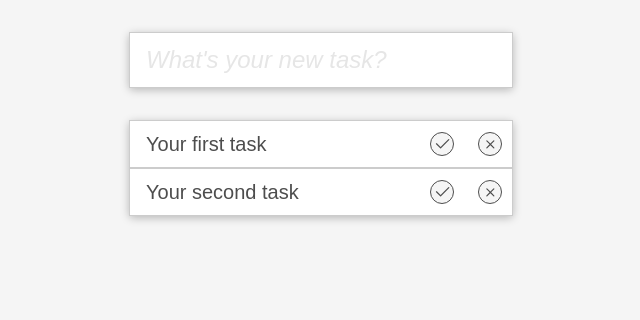
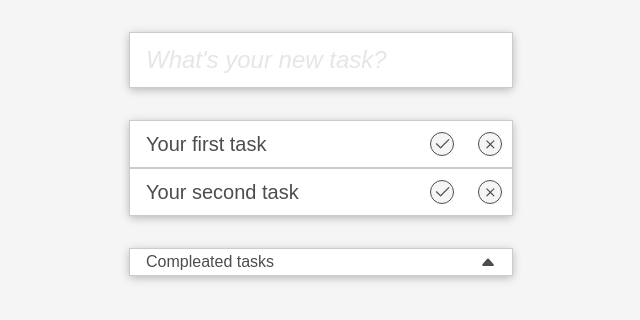
Before and after one commit to happy531/To-do-list, a React (Create React App) app: page / in a window 1280 px wide. Shown: the top 320 px of the page, without its empty margins (319-959 px from the left). Built offline with nearby package versions, Linux system fonts and the light colour scheme.

Commit message:
add compleated tasks form

```diff
--- a/src/App.js
+++ b/src/App.js
@@ -1,11 +1,17 @@
 import { useState, Fragment } from "react";
-import NewTask from "./components/Tasks/NewTask";
-import TasksList from "./components/Tasks/TasksList";
+import CompleatedTaskStorage from "./components/Tasks/CompleatedTask/CompleatedTaskStorage";
+import NewTask from "./components/Tasks/NewTask/NewTask";
+import TasksList from "./components/Tasks/TasksList/TasksList";
 
 function App() {
   const [tasks, setTasks] = useState([
     { id: Math.random().toString(), text: "Your first task" },
     { id: Math.random().toString(), text: "Your second task" },
+  ]);
+
+  const [compleatedTasks, setCompleatedTasks] = useState([
+    { id: Math.random().toString(), text: "Your first compleated task" },
+    { id: Math.random().toString(), text: "Your second compleated task" },
   ]);
 
   const addNewTaskHandler = (text) => {
@@ -23,6 +29,7 @@ function App() {
     <Fragment>
       <NewTask onAddNewTask={addNewTaskHandler} />
       <TasksList onRemoveTask={removeTaskHandler} tasks={tasks} />
+      <CompleatedTaskStorage />
     </Fragment>
   );
 }
--- /dev/null
+++ b/src/components/Tasks/CompleatedTask/CompleatedTaskStorage.js
@@ -0,0 +1,24 @@
+import Card from "../../UI/Card/Card";
+import classes from "./CompleatedTaskStorage.module.css";
+
+const CompleatedTaskStorage = (props) => {
+  return (
+    <Card className={classes.storage}>
+      <div>
+        <p>Compleated tasks</p>
+        <svg
+          xmlns="http://www.w3.org/2000/svg"
+          width="16"
+          height="16"
+          fill="currentColor"
+          className="bi bi-caret-up-fill"
+          viewBox="0 0 16 16"
+        >
+          <path d="m7.247 4.86-4.796 5.481c-.566.647-.106 1.659.753 1.659h9.592a1 1 0 0 0 .753-1.659l-4.796-5.48a1 1 0 0 0-1.506 0z" />
+        </svg>
+      </div>
+    </Card>
+  );
+};
+
+export default CompleatedTaskStorage;
--- /dev/null
+++ b/src/components/Tasks/CompleatedTask/CompleatedTaskStorage.module.css
@@ -0,0 +1,26 @@
+.storage {
+  margin: 0 auto;
+  width: 90%;
+  height: 3.5vh;
+}
+
+@media (orientation: landscape) {
+  .storage {
+    max-width: 30vw;
+  }
+}
+
+.storage div {
+  display: flex;
+  justify-content: space-between;
+  align-items: center;
+  color: #4d4d4d;
+  font: inherit;
+  font-size: 2vh;
+  width: 100%;
+  height: 100%;
+  padding: 0.5rem 1rem 0.5rem 1rem;
+  border: 1px solid #ccc;
+  text-align: left;
+  line-height: 100%;
+}
--- a/src/components/Tasks/NewTask.js
+++ b/src/components/Tasks/NewTask/NewTask.js
@@ -1,5 +1,5 @@
 import { useState, useRef } from "react";
-import Card from "../UI/Card/Card";
+import Card from "../../UI/Card/Card";
 import classes from "./NewTask.module.css";
 
 const NewTask = (props) => {
--- a/src/components/Tasks/NewTask.module.css
+++ b/src/components/Tasks/NewTask/NewTask.module.css
@@ -2,7 +2,12 @@
   margin: 2rem auto;
   width: 90%;
   height: 7vh;
-  max-width: 30vw;
+}
+
+@media (orientation: landscape) {
+  .input {
+    max-width: 30vw;
+  }
 }
 
 .input form {
--- a/src/components/Tasks/Task.js
+++ b/src/components/Tasks/TasksList/Task.js
@@ -1,5 +1,5 @@
-import TaskDoneButton from "../UI/Buttons/TaskDoneButton";
-import TaskRemoveButton from "../UI/Buttons/TaskRemoveButton";
+import TaskDoneButton from "../../UI/Buttons/TaskDoneButton";
+import TaskRemoveButton from "../../UI/Buttons/TaskRemoveButton";
 
 const Task = (props) => {
   const removeTaskHandler = () => {
--- a/src/components/Tasks/TasksList.js
+++ b/src/components/Tasks/TasksList/TasksList.js
@@ -1,5 +1,5 @@
 import Task from "./Task";
-import Card from "../UI/Card/Card";
+import Card from "../../UI/Card/Card";
 import classes from "./TasksList.module.css";
 
 const TasksList = (props) => {
--- a/src/components/Tasks/TasksList.module.css
+++ b/src/components/Tasks/TasksList/TasksList.module.css
@@ -1,7 +1,7 @@
 .tasks {
   margin: 2rem auto;
   width: 90%;
-  max-width: 30vw;
+  /* max-width: 30vw; */
 }
 
 .tasks ul {
@@ -15,7 +15,7 @@
   align-items: center;
   width: 100%;
   height: 6vh;
-  max-width: 30vw;
+  /* max-width: 30vw; */
   font-size: 2.5vh;
   color: #4d4d4d;
   padding: 0.5rem 0.6rem 0.5rem 1rem;
@@ -28,3 +28,12 @@
   align-items: center;
   width: 4.5rem;
 }
+
+@media (orientation: landscape) {
+  .tasks {
+    max-width: 30vw;
+  }
+  .tasks li {
+    max-width: 30vw;
+  }
+}
```
